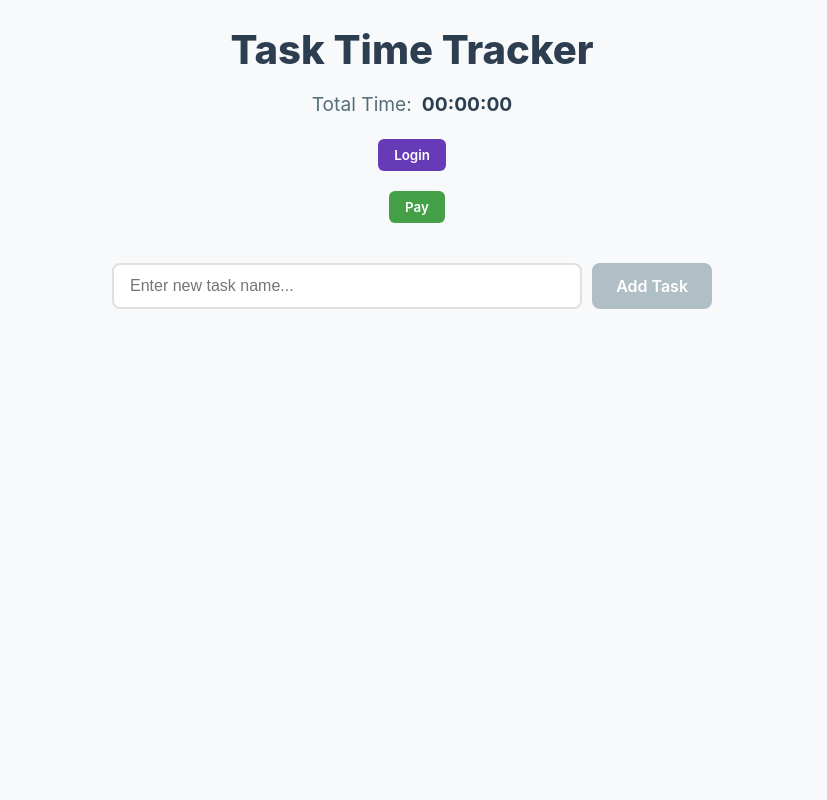
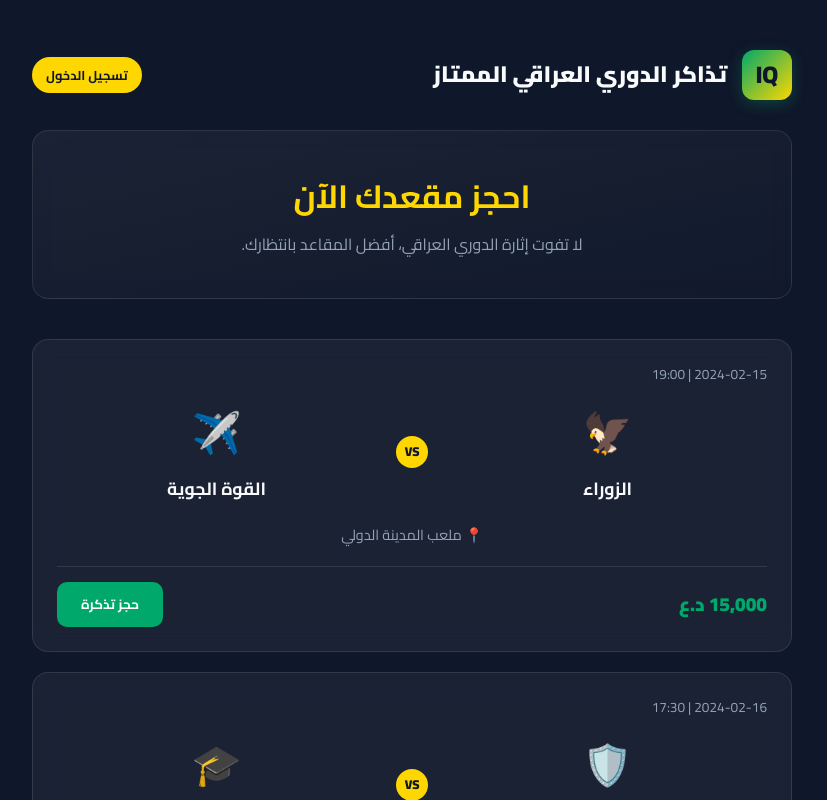
Before and after one commit to joeykolder-alt/app, a Svelte app: page / in a window 1280 px wide. Shown: the top 800 px of the page, without its empty margins (228-1055 px from the left). Built offline with nearby package versions, Linux system fonts and the light colour scheme.

Commit message:
Convert to Iraqi League football ticket app with improved Auth/Pay handling

```diff
--- a/index.html
+++ b/index.html
@@ -5,8 +5,11 @@
   <meta charset="UTF-8" />
   <link rel="icon" type="image/svg+xml" href="/vite.svg" />
   <meta name="viewport" content="width=device-width, initial-scale=1.0" />
+  <link rel="preconnect" href="https://fonts.googleapis.com">
+  <link rel="preconnect" href="https://fonts.gstatic.com" crossorigin>
+  <link href="https://fonts.googleapis.com/css2?family=Cairo:wght@400;700;900&family=Inter:wght@400;600;800&display=swap" rel="stylesheet">
   <script src="https://cdn.marmot-cloud.com/npm/hylid-bridge/2.10.0/index.js"></script>
-  <title>app</title>
+  <title>تذاكر الدوري العراقي الممتاز</title>
 </head>
 
 <body>
--- a/src/App.svelte
+++ b/src/App.svelte
@@ -1,41 +1,101 @@
 <script>
-  import { tasks, addTask } from "./store/tasks.js";
-  import { formatTime } from "./utils/time.js";
-  import TaskList from "./components/TaskList.svelte";
   import { onMount } from "svelte";
   import { authWithSuperQi } from "./services/api.js";
 
+  // Existing Auth and Payment Logic
+  let token = "";
+  let selectedMatch = null;
+  let isBooking = false;
+
+  const matches = [
+    {
+      id: 1,
+      home: "الزوراء",
+      away: "القوة الجوية",
+      stadium: "ملعب المدينة الدولي",
+      time: "19:00",
+      date: "2024-02-15",
+      price: "15,000 د.ع",
+      image:
+        "https://images.unsplash.com/photo-1574629810360-7efbbe195018?auto=format&fit=crop&q=80&w=400",
+      logoHome: "🦅",
+      logoAway: "✈️",
+    },
+    {
+      id: 2,
+      home: "الشرطة",
+      away: "الطلبة",
+      stadium: "ملعب الشعب الدولي",
+      time: "17:30",
+      date: "2024-02-16",
+      price: "10,000 د.ع",
+      image:
+        "https://images.unsplash.com/photo-1522778119026-d647f0596c20?auto=format&fit=crop&q=80&w=400",
+      logoHome: "🛡️",
+      logoAway: "🎓",
+    },
+    {
+      id: 3,
+      home: "الميناء",
+      away: "أربيل",
+      stadium: "ملعب الميناء الأولمبي",
+      time: "20:00",
+      date: "2024-02-17",
+      price: "12,000 د.ع",
+      image:
+        "https://images.unsplash.com/photo-1518091043644-c1d4457512c6?auto=format&fit=crop&q=80&w=400",
+      logoHome: "⚓",
+      logoAway: "🏰",
+    },
+  ];
+
   function getAuthCode() {
     if (typeof my !== "undefined") {
+      if (typeof my.getAuthCode === "function") {
         my.getAuthCode({
           scopes: ["auth_base", "USER_ID"],
           success: async (res) => {
             try {
               const data = await authWithSuperQi(res.authCode);
-            token = data.token; // Store the token
+              token = data.token;
               my.alert({
-              content: "Auth Success: " + JSON.stringify(data),
+                content: "تم تسجيل الدخول بنجاح",
               });
             } catch (error) {
+              console.error("Auth error:", error);
+            }
+          },
+          fail: (res) => {
+            console.error("getAuthCode fail:", res);
+            const errorStr = JSON.stringify(res);
+            // Ignore errors related to the function not being found/supported
+            if (
+              errorStr.includes("not found") ||
+              errorStr.includes("not implemented")
+            ) {
+              console.warn("getAuthCode not supported in this environment");
+            } else {
               my.alert({
-              content: "Auth Failed: " + error.message,
+                content: "فشل الحصول على رمز الدخول: " + errorStr,
               });
             }
           },
-        fail: (res) => {
-          console.log(res.authErrorScopes);
-          my.alert({
-            content: "Auth Code Failed: " + JSON.stringify(res),
-          });
-        },
         });
       } else {
-      console.warn("Global 'my' object not found. Auth code logic skipped.");
-      alert("Auth code logic skipped: 'my' object is undefined.");
+        console.warn("my.getAuthCode is not defined in this environment");
+      }
+    } else {
+      console.warn("Global 'my' object not found.");
+      if (!token) token = "dummy-token-for-preview";
     }
   }
 
   function handlePayment() {
+    if (!token) {
+      getAuthCode();
+      return;
+    }
+
     if (typeof my !== "undefined") {
       fetch("https://its.mouamle.space/api/payment", {
         method: "POST",
@@ -50,206 +110,405 @@
             paymentUrl: data.url,
             success: (res) => {
               my.alert({
-                content: "Payment successful",
+                content: "تمت عملية الشراء بنجاح! استمتع بالمباراة",
               });
+              isBooking = false;
             },
             fail: (res) => {
               my.alert({
-                content: JSON.stringify(res),
+                content: "فشل الدفع: " + JSON.stringify(res),
               });
             },
           });
         })
         .catch((err) => {
           my.alert({
-            content: "Payment failed",
+            content: "خطأ في الاتصال بالسيرفر",
           });
         });
     } else {
-      console.warn("Global 'my' object not found. Payment logic skipped.");
-      alert("Payment logic skipped: 'my' object is undefined.");
+      alert("عذراً، عملية الدفع متاحة فقط داخل تطبيق سوبر أب");
     }
   }
 
+  function selectMatch(match) {
+    selectedMatch = match;
+    isBooking = true;
+  }
+
   onMount(() => {
+    const timer = setTimeout(() => {
       if (typeof my !== "undefined") {
         getAuthCode();
       }
+    }, 500);
+    return () => clearTimeout(timer);
   });
+</script>
 
-  let newTaskName = "";
-  let token = "";
+<main class="container">
+  <header class="header animate-fade-in">
+    <div class="logo-section">
+      <div class="ipl-logo">IQ</div>
+      <h1>تذاكر الدوري العراقي الممتاز</h1>
+    </div>
+    <div class="user-status">
+      {#if token}
+        <span class="status-badge connected">متصل</span>
+      {:else}
+        <button class="login-mini-btn" on:click={getAuthCode}
+          >تسجيل الدخول</button
+        >
+      {/if}
+    </div>
+  </header>
 
-  $: totalTime = $tasks.reduce((acc, task) => acc + task.time, 0);
+  <section class="hero glass-morphism animate-slide-up">
+    <h2>احجز مقعدك الآن</h2>
+    <p>لا تفوت إثارة الدوري العراقي، أفضل المقاعد بانتظارك.</p>
+  </section>
 
-  function handleAddTask() {
-    if (newTaskName.trim()) {
-      addTask(newTaskName.trim());
-      newTaskName = "";
+  <div class="matches-grid">
+    {#each matches as match}
+      <div
+        class="match-card glass-morphism animate-slide-up"
+        style="animation-delay: {match.id * 0.1}s"
+      >
+        <div class="match-header">
+          <span class="match-date">{match.date} | {match.time}</span>
+        </div>
+        <div class="teams">
+          <div class="team">
+            <span class="team-logo">{match.logoHome}</span>
+            <span class="team-name">{match.home}</span>
+          </div>
+          <div class="vs">VS</div>
+          <div class="team">
+            <span class="team-logo">{match.logoAway}</span>
+            <span class="team-name">{match.away}</span>
+          </div>
+        </div>
+        <div class="stadium">📍 {match.stadium}</div>
+        <div class="match-footer">
+          <span class="price">{match.price}</span>
+          <button class="book-btn" on:click={() => selectMatch(match)}
+            >حجز تذكرة</button
+          >
+        </div>
+      </div>
+    {/each}
+  </div>
+
+  {#if isBooking}
+    <div class="modal-overlay" on:click={() => (isBooking = false)}>
+      <div class="modal glass-morphism" on:click|stopPropagation>
+        <h2>تأكيد الحجز</h2>
+        <div class="selected-details">
+          <p>
+            <strong>المباراة:</strong>
+            {selectedMatch.home} ضد {selectedMatch.away}
+          </p>
+          <p><strong>الملعب:</strong> {selectedMatch.stadium}</p>
+          <p><strong>الوقت:</strong> {selectedMatch.time}</p>
+          <hr />
+          <div class="total">
+            <span>الإجمالي:</span>
+            <span>{selectedMatch.price}</span>
+          </div>
+        </div>
+        <div class="modal-actions">
+          <button class="pay-confirm-btn" on:click={handlePayment}>
+            {#if !token}
+              تسجيل الدخول والدفع
+            {:else}
+              تأكيد الدفع
+            {/if}
+          </button>
+          <button class="cancel-btn" on:click={() => (isBooking = false)}
+            >إلغاء</button
+          >
+        </div>
+      </div>
+    </div>
+  {/if}
+</main>
+
+<style>
+  .header {
+    display: flex;
+    justify-content: space-between;
+    align-items: center;
+    padding: 30px 0;
+  }
+
+  .logo-section {
+    display: flex;
+    align-items: center;
+    gap: 15px;
+  }
+
+  .ipl-logo {
+    background: linear-gradient(
+      135deg,
+      var(--primary-color),
+      var(--secondary-color)
+    );
+    width: 50px;
+    height: 50px;
+    border-radius: 12px;
+    display: flex;
+    align-items: center;
+    justify-content: center;
+    font-weight: 900;
+    color: var(--bg-dark);
+    font-size: 1.5rem;
+    box-shadow: 0 4px 15px rgba(0, 168, 107, 0.3);
+  }
+
+  h1 {
+    font-size: 1.4rem;
+    font-weight: 800;
+  }
+
+  .status-badge {
+    padding: 6px 14px;
+    border-radius: 20px;
+    font-size: 0.8rem;
+    font-weight: 600;
+    background: rgba(0, 168, 107, 0.2);
+    color: var(--primary-color);
+    border: 1px solid var(--primary-color);
+  }
+
+  .login-mini-btn {
+    padding: 6px 14px;
+    border-radius: 20px;
+    background: var(--secondary-color);
+    color: var(--bg-dark);
+    font-weight: 700;
+    font-size: 0.8rem;
+  }
+
+  .hero {
+    padding: 40px;
+    text-align: center;
+    margin-bottom: 40px;
+    background: linear-gradient(
+      to bottom right,
+      rgba(255, 255, 255, 0.05),
+      rgba(255, 255, 255, 0.01)
+    );
+  }
+
+  .hero h2 {
+    font-size: 2rem;
+    margin-bottom: 10px;
+    color: var(--secondary-color);
+  }
+
+  .hero p {
+    color: var(--text-muted);
+  }
+
+  .matches-grid {
+    display: grid;
+    grid-template-columns: 1fr;
+    gap: 20px;
+    margin-bottom: 50px;
+  }
+
+  .match-card {
+    padding: 24px;
+    transition: transform 0.3s ease;
+  }
+
+  .match-card:hover {
+    transform: translateY(-5px);
+    background: rgba(255, 255, 255, 0.08);
+  }
+
+  .match-header {
+    margin-bottom: 15px;
+    font-size: 0.85rem;
+    color: var(--text-muted);
+  }
+
+  .teams {
+    display: flex;
+    justify-content: space-between;
+    align-items: center;
+    margin-bottom: 20px;
+  }
+
+  .team {
+    display: flex;
+    flex-direction: column;
+    align-items: center;
+    gap: 10px;
+    flex: 1;
+  }
+
+  .team-logo {
+    font-size: 2.5rem;
+  }
+
+  .team-name {
+    font-weight: 700;
+    font-size: 1.1rem;
+  }
+
+  .vs {
+    background: var(--secondary-color);
+    color: var(--bg-dark);
+    width: 32px;
+    height: 32px;
+    border-radius: 50%;
+    display: flex;
+    align-items: center;
+    justify-content: center;
+    font-weight: 900;
+    font-size: 0.8rem;
+    margin: 0 20px;
+  }
+
+  .stadium {
+    font-size: 0.9rem;
+    color: var(--text-muted);
+    margin-bottom: 20px;
+    text-align: center;
+  }
+
+  .match-footer {
+    display: flex;
+    justify-content: space-between;
+    align-items: center;
+    padding-top: 15px;
+    border-top: 1px solid var(--glass-border);
+  }
+
+  .price {
+    font-weight: 800;
+    font-size: 1.2rem;
+    color: var(--primary-color);
+  }
+
+  .book-btn {
+    padding: 10px 24px;
+    background: var(--primary-color);
+    color: white;
+    border-radius: 10px;
+    font-weight: 700;
+  }
+
+  /* Modal */
+  .modal-overlay {
+    position: fixed;
+    top: 0;
+    left: 0;
+    right: 0;
+    bottom: 0;
+    background: rgba(0, 0, 0, 0.8);
+    display: flex;
+    align-items: center;
+    justify-content: center;
+    padding: 20px;
+    z-index: 1000;
+  }
+
+  .modal {
+    width: 100%;
+    max-width: 400px;
+    padding: 30px;
+    text-align: right;
+  }
+
+  .modal h2 {
+    margin-bottom: 20px;
+    color: var(--secondary-color);
+  }
+
+  .selected-details {
+    margin-bottom: 30px;
+  }
+
+  .selected-details p {
+    margin-bottom: 10px;
+    font-size: 1rem;
+  }
+
+  hr {
+    border: none;
+    border-top: 1px solid var(--glass-border);
+    margin: 20px 0;
+  }
+
+  .total {
+    display: flex;
+    justify-content: space-between;
+    font-size: 1.3rem;
+    font-weight: 800;
+    color: var(--primary-color);
+  }
+
+  .modal-actions {
+    display: flex;
+    flex-direction: column;
+    gap: 12px;
+  }
+
+  .pay-confirm-btn {
+    background: var(--primary-color);
+    color: white;
+    padding: 14px;
+    border-radius: 12px;
+    font-weight: 800;
+    font-size: 1.1rem;
+  }
+
+  .cancel-btn {
+    background: transparent;
+    color: var(--text-muted);
+    padding: 10px;
+  }
+
+  /* Animations */
+  @keyframes fadeInUp {
+    from {
+      opacity: 0;
+      transform: translateY(20px);
+    }
+    to {
+      opacity: 1;
+      transform: translateY(0);
     }
   }
 
-  function handleKeydown(e) {
-    if (e.key === "Enter") {
-      handleAddTask();
+  @keyframes fadeIn {
+    from {
+      opacity: 0;
+    }
+    to {
+      opacity: 1;
     }
   }
-</script>
 
-<main class="container">
-  <header class="header">
-    <h1>Task Time Tracker</h1>
-    <div class="total-time">
-      <span>Total Time:</span>
-      <span class="time-display">{formatTime(totalTime)}</span>
-    </div>
-    <button class="auth-btn" on:click={getAuthCode}>Login</button>
-    <button class="pay-btn" on:click={handlePayment}>Pay</button>
-  </header>
-
-  <div class="add-task-section">
-    <input
-      type="text"
-      placeholder="Enter new task name..."
-      bind:value={newTaskName}
-      on:keydown={handleKeydown}
-      class="task-input"
-    />
-    <button
-      on:click={handleAddTask}
-      class="add-btn"
-      disabled={!newTaskName.trim()}
-    >
-      Add Task
-    </button>
-  </div>
-
-  <TaskList />
-</main>
-
-<style>
-  .container {
-    max-width: 1200px;
-    margin: 0 auto;
-    padding: 20px;
-    font-family:
-      "Inter",
-      system-ui,
-      -apple-system,
-      sans-serif;
+  .animate-slide-up {
+    animation: fadeInUp 0.6s ease forwards;
   }
 
-  .header {
-    display: flex;
-    flex-direction: column;
-    align-items: center;
-    margin-bottom: 40px;
-    gap: 10px;
-    text-align: center;
+  .animate-fade-in {
+    animation: fadeIn 0.8s ease forwards;
   }
 
-  h1 {
-    color: #2c3e50;
-    margin: 0;
-    font-weight: 800;
-    font-size: 2.5rem;
+  @media (max-width: 480px) {
+    .match-card {
+      padding: 20px;
     }
-
-  .total-time {
-    display: flex;
-    gap: 10px;
-    align-items: center;
-    font-size: 1.2rem;
-    color: #546e7a;
+    .team-logo {
+      font-size: 2rem;
     }
-
-  .time-display {
-    font-weight: 700;
-    color: #2c3e50;
-  }
-
-  .add-task-section {
-    display: flex;
-    gap: 10px;
-    margin-bottom: 30px;
-    max-width: 600px;
-    margin-left: auto;
-    margin-right: auto;
-  }
-
-  .task-input {
-    flex: 1;
-    padding: 12px 16px;
-    border: 2px solid #e0e0e0;
-    border-radius: 8px;
-    font-size: 1rem;
-    transition: border-color 0.2s;
-  }
-
-  .task-input:focus {
-    outline: none;
-    border-color: #90caf9;
-  }
-
-  .add-btn {
-    padding: 12px 24px;
-    background-color: #2196f3;
-    color: white;
-    border: none;
-    border-radius: 8px;
-    font-weight: 600;
-    cursor: pointer;
-    font-size: 1rem;
-    transition: background-color 0.2s;
-  }
-
-  .auth-btn {
-    padding: 8px 16px;
-    background-color: #673ab7;
-    color: white;
-    border: none;
-    border-radius: 6px;
-    cursor: pointer;
-    font-weight: 600;
-    margin-top: 10px;
-  }
-
-  .auth-btn:hover {
-    background-color: #5e35b1;
-  }
-
-  .pay-btn {
-    padding: 8px 16px;
-    background-color: #43a047;
-    color: white;
-    border: none;
-    border-radius: 6px;
-    cursor: pointer;
-    font-weight: 600;
-    margin-top: 10px;
-    margin-left: 10px;
-  }
-
-  .pay-btn:hover {
-    background-color: #2e7d32;
-  }
-
-  .add-btn:hover:not(:disabled) {
-    background-color: #1976d2;
-  }
-
-  .add-btn:disabled {
-    background-color: #b0bec5;
-    cursor: not-allowed;
-  }
-
-  @media (max-width: 600px) {
-    .add-task-section {
-      flex-direction: column;
-    }
-
-    .add-btn {
-      width: 100%;
+    .team-name {
+      font-size: 0.9rem;
     }
   }
 </style>
--- a/src/app.css
+++ b/src/app.css
@@ -1,26 +1,51 @@
 :root {
-  font-family: Inter, system-ui, Avenir, Helvetica, Arial, sans-serif;
-  line-height: 1.5;
-  font-weight: 400;
-  color-scheme: light;
-  color: #213547;
-  background-color: #f8f9fa;
-  font-synthesis: none;
-  text-rendering: optimizeLegibility;
-  -webkit-font-smoothing: antialiased;
-  -moz-osx-font-smoothing: grayscale;
+  --primary-color: #00A86B;
+  /* Emerald Green */
+  --secondary-color: #FFD700;
+  /* Gold */
+  --bg-dark: #0F172A;
+  --bg-card: #1E293B;
+  --text-main: #F8FAFC;
+  --text-muted: #94A3B8;
+  --glass: rgba(255, 255, 255, 0.05);
+  --glass-border: rgba(255, 255, 255, 0.1);
+}
+
+* {
+  box-sizing: border-box;
+  margin: 0;
+  padding: 0;
 }
 
 body {
-  margin: 0;
-  padding: 0;
-  min-height: 100vh;
+  background-color: var(--bg-dark);
+  color: var(--text-main);
+  font-family: 'Cairo', 'Inter', sans-serif;
+  line-height: 1.6;
+  direction: rtl;
+  /* Arabic support */
 }
 
-*, *::before, *::after {
-  box-sizing: border-box;
+.glass-morphism {
+  background: var(--glass);
+  backdrop-filter: blur(10px);
+  border: 1px solid var(--glass-border);
+  border-radius: 16px;
 }
 
 button {
+  cursor: pointer;
+  transition: all 0.2s ease;
+  border: none;
   font-family: inherit;
 }
+
+button:active {
+  transform: scale(0.98);
+}
+
+.container {
+  max-width: 800px;
+  margin: 0 auto;
+  padding: 20px;
+}
```
Lines whose indentation alone changed are shown as unchanged.
